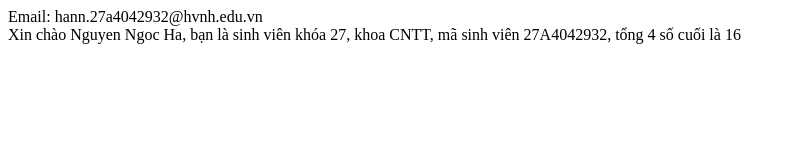
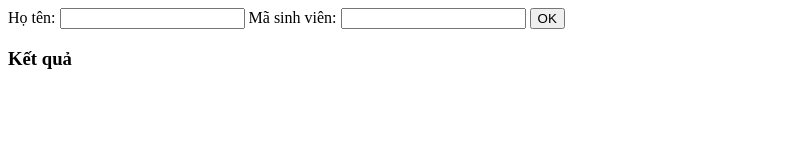
Before and after one commit to Hae200604/Nguyenngocha27A4042932_TKW, a plain HTML site: page taoemail.html in a window 1280 px wide. Shown: the whole page, without its empty margins (0-796 px from the left). Drawn offline with Linux system fonts and the light colour scheme.

Commit message:
Update taoemail.html

```diff
--- a/taoemail.html
+++ b/taoemail.html
@@ -5,17 +5,65 @@
     <title>Bài tập HTML + JS</title>
 </head>
 <body>
-    <div id="kq"></div>
+    <form>
+        <label>
+            Họ tên:
+            <input type="text" name="username" id="fullname">
+        </label>
+        <label>
+            Mã sinh viên:
+            <input type="text" name="MSV" id="studentid">
+        </label>
+        <button type="button" onclick="xuly()">OK</button>
+    </form>
+    <h3>Kết quả</h3>
+    <p id="kq"></p>
     <script>
-            let fullName = "Nguyen Ngoc Ha"
-            let studentId = "27A4042932"
-            let faculty = "CNTT"
+        function xuly(){
+            let fullName = document.getElementById("fullname").value.trim();
+            let studentId = document.getElementById("studentid").value.trim();
+            let facultyCode = studentId.substring(2,6);
+            let faculty="";
+            switch (facultyCode) {
+                case "A401":
+                    faculty = "Ngân hàng";
+                    break;
+                case "A402":
+                    faculty = "Kế toán và kiểm toán";
+                    break;
+                case "A403":
+                    faculty = "Quản trị kinh doanh";
+                    break;
+                case "A404":
+                    faculty = "Công nghệ thông tin và kinh tế số";
+                    break;
+                case "A405":
+                    faculty = "Kinh doanh quốc tế";
+                    break;
+                case "A406":
+                    faculty = "Luật";
+                    break;
+                case "A407":
+                    faculty = "Kinh tế";
+                    break;
+                case "A408":
+                    faculty = "Khoa học dữ liệu";
+                    break;
+                case "A751":
+                    faculty = "Ngôn ngữ";
+                    break;
+                default:
+                    faculty = "Không xác định";
+            }
             let arr = fullName.toLowerCase().split(" ");
             let ten = arr[arr.length - 1];
-            let ho = arr[0].charAt(0);
-            let dem = arr[1].charAt(0);
+            let ho = arr[0];
+            let dem= "";
+            for(let i=1;i<arr.length-1;i++){
+                dem+=arr[i].charAt(0);
+            }
 
-            let email = ten + ho +dem+ "."+studentId.toLowerCase()+"@hvnh.edu.vn";
+            let email = ten + ho.charAt(0) +dem+"."+studentId+ "@hvnh.edu.vn";
             let coursePeriod = studentId.substring(0, 2);
 
 
@@ -32,7 +80,7 @@
             ", bạn là sinh viên khóa " + coursePeriod +
             ", khoa " + faculty + ", mã sinh viên "+studentId+
             ", tổng 4 số cuối là " + sum;
-
+        }
 
 
     </script>
```
